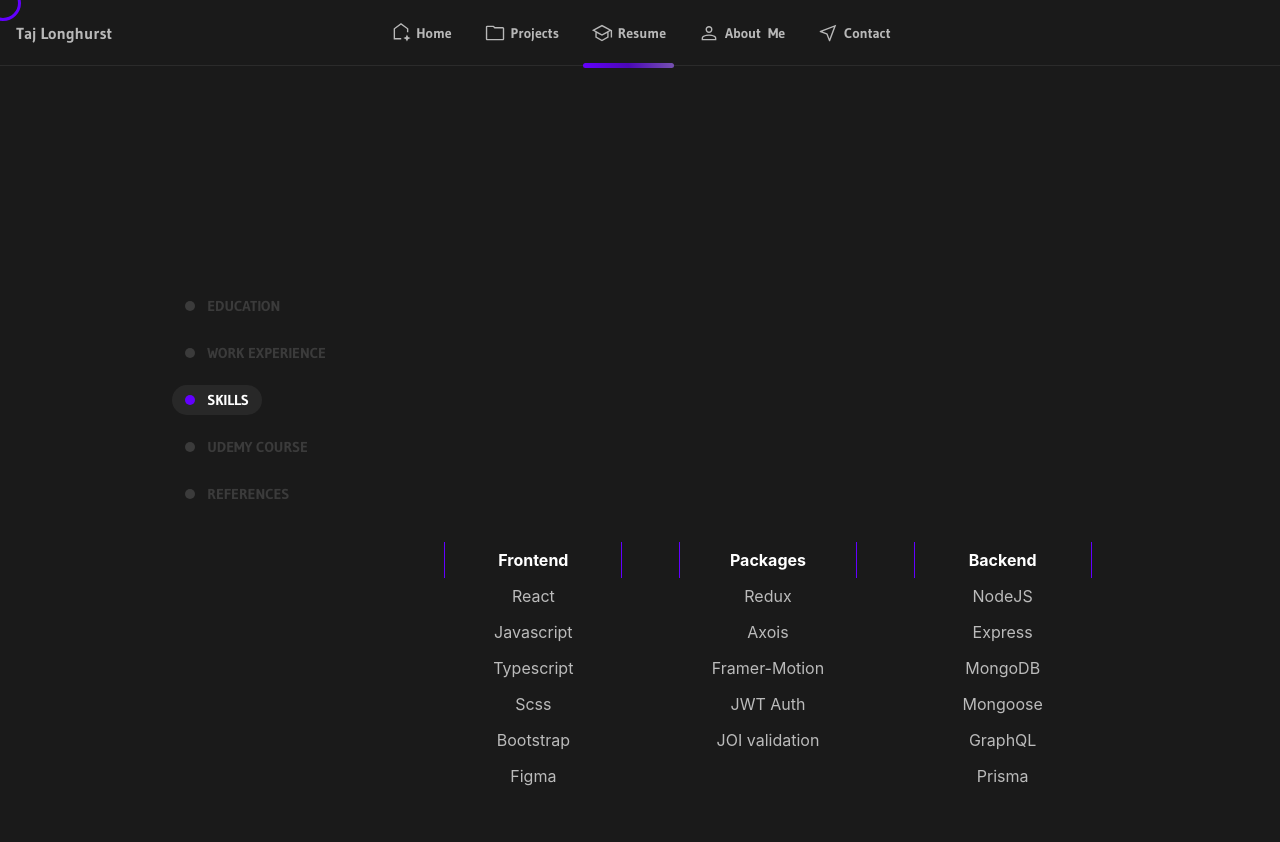
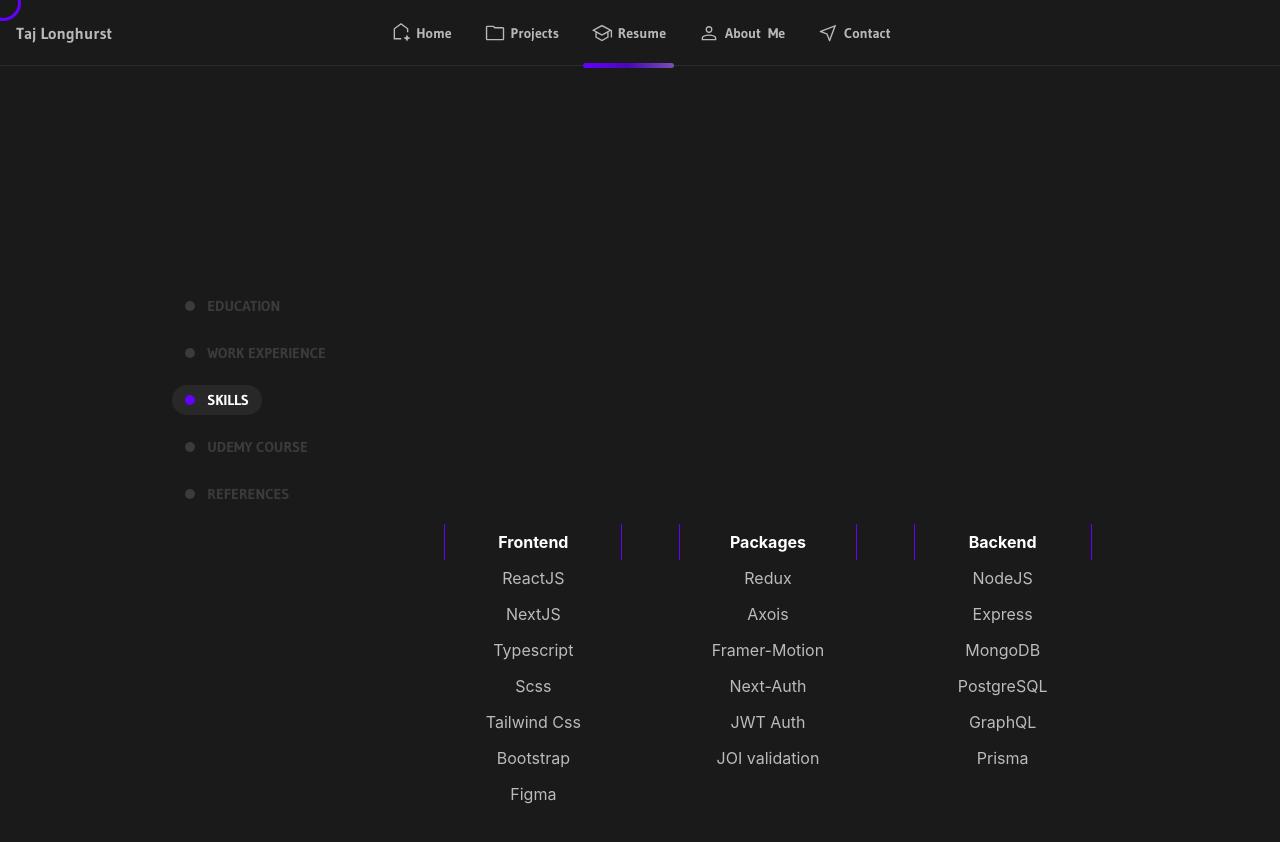
Before and after one commit to TajLonghurst/React-Portfolio-Project, a React (Create React App) app: page /Resume in a window 1280 px wide. Both pictures are taken after a click on the element "SKILLS". Shown: the top 842 px of the page. Built offline with nearby package versions, Linux system fonts and the light colour scheme.

Commit message:
Update ResumeSkills.tsx

```diff
--- a/src/Components/Resume/ResumeSections/ResumeSkills.tsx
+++ b/src/Components/Resume/ResumeSections/ResumeSkills.tsx
@@ -11,10 +11,11 @@ const ResumeSkills = () => {
           <div className={classes.col}>
             <ul className={classes.list}>
               <li className={classes.itemtitle}>Frontend</li>
-              <li className={classes.item}>React</li>
-              <li className={classes.item}>Javascript</li>
+              <li className={classes.item}>ReactJS</li>
+              <li className={classes.item}>NextJS</li>
               <li className={classes.item}>Typescript</li>
               <li className={classes.item}>Scss</li>
+              <li className={classes.item}>Tailwind Css</li>
               <li className={classes.item}>Bootstrap</li>
               <li className={classes.item}>Figma</li>
             </ul>
@@ -25,6 +26,7 @@ const ResumeSkills = () => {
               <li className={classes.item}>Redux</li>
               <li className={classes.item}>Axois</li>
               <li className={classes.item}>Framer-Motion</li>
+              <li className={classes.item}>Next-Auth</li>
               <li className={classes.item}>JWT Auth</li>
               <li className={classes.item}>JOI validation</li>
             </ul>
@@ -35,7 +37,7 @@ const ResumeSkills = () => {
               <li className={classes.item}>NodeJS</li>
               <li className={classes.item}>Express</li>
               <li className={classes.item}>MongoDB</li>
-              <li className={classes.item}>Mongoose</li>
+              <li className={classes.item}>PostgreSQL</li>
               <li className={classes.item}>GraphQL</li>
               <li className={classes.item}>Prisma</li>
             </ul>
```
